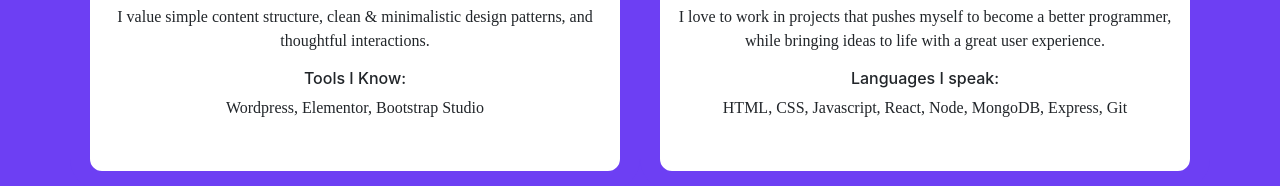
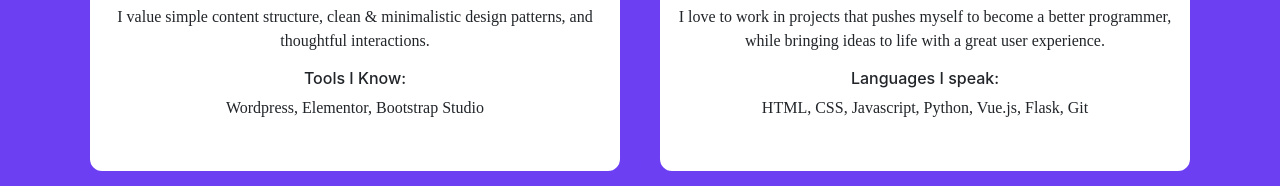
Before and after one commit to CreativeCoder9/My-Portfolio, a plain HTML site: page index.html in a window 1280 px wide. Shown: the part 1173-1359 px from the top of the page. Drawn offline with nearby package versions, Linux system fonts and the light colour scheme.

Commit message:
Update index.html

```diff
--- a/index.html
+++ b/index.html
@@ -56,7 +56,7 @@
                     <h5 class="text-center" style="font-family: Eurostile;font-weight: bold;">Fullstack Web Developer</h5>
                     <p class="text-center" style="font-family: europa;">I love to work in projects that pushes myself to become a better programmer, while bringing ideas to life with a great user experience.</p>
                     <h6 class="text-center">Languages I speak:</h6>
-                    <p class="text-center" style="font-family: europa;">HTML, CSS, Javascript, React, Node, MongoDB, Express, Git</p>
+                    <p class="text-center" style="font-family: europa;">HTML, CSS, Javascript, Python, Vue.js, Flask, Git</p>
                 </div>
             </div>
         </div>
```
